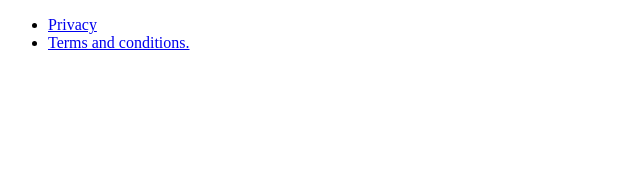
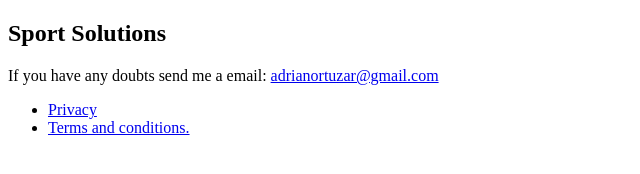
Before and after one commit to sport-solutions/sport-solutions.github.io, a plain HTML site: page index.html in a window 1280 px wide. Shown: the whole page, without its empty margins (0-640 px from the left). Drawn offline with Linux system fonts and the light colour scheme.

Commit message:
Add support mail.

```diff
--- a/index.html
+++ b/index.html
@@ -1,9 +1,14 @@
 <!DOCTYPE html>
 <html>
 <head>
-	<title>Sport Solutions Privacy</title>
+	<title>Sport Solutions</title>
 </head>
 <body>
+	<h2>Sport Solutions</h2>
+	<p>
+		If you have any doubts send me a email: <a href="mailto:adrianortuzar@gmail.com">adrianortuzar@gmail.com</a>
+	</p>
+
 	<ul>
 		<li>
 			<a href="privacy.html">Privacy</a>
```
